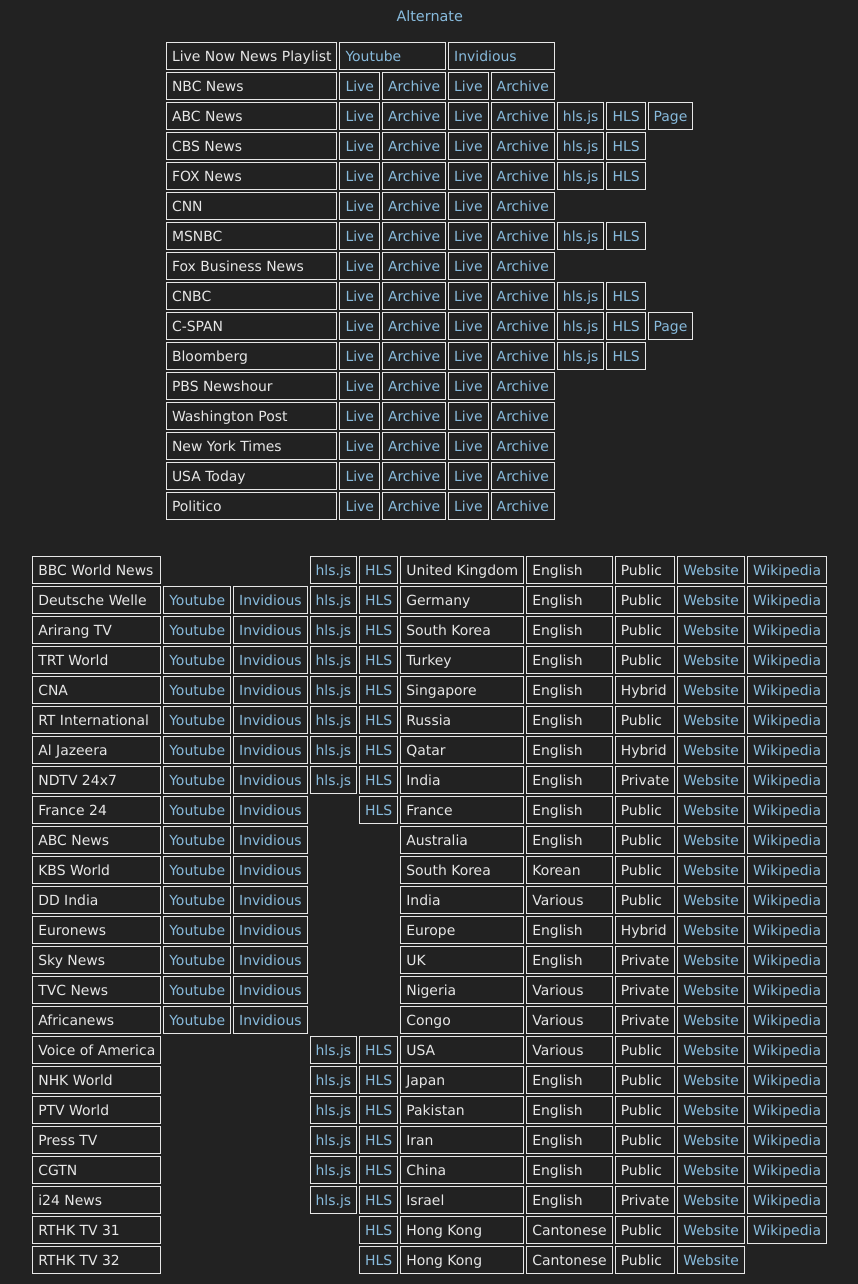
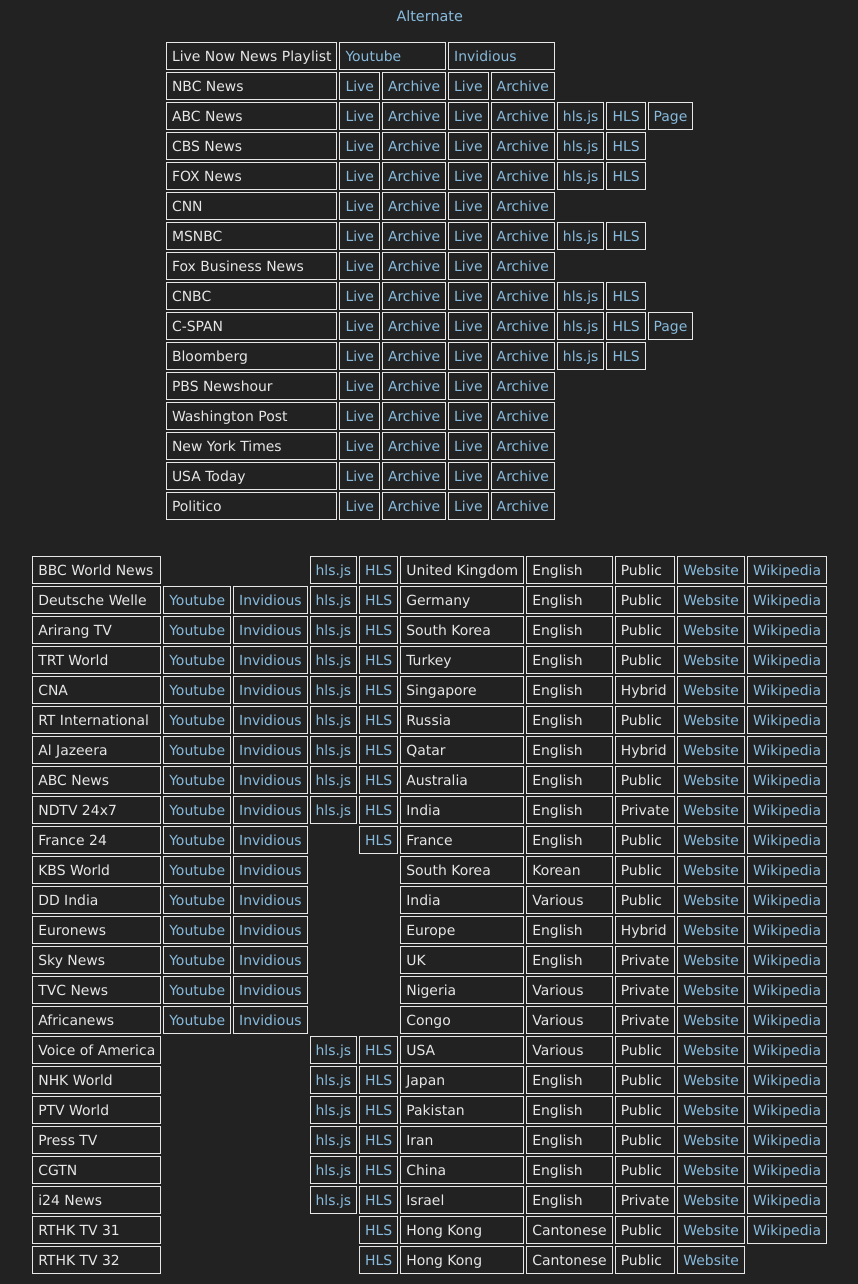
Before and after one commit to danburd/danburd.github.io, a Jekyll site: the page tvnews.html, which Jekyll copies as it is, in a window 1280 px wide. Shown: the whole page, without its empty margins (212-1070 px from the left). Built offline with Jekyll 4.4.1, drawn with Linux system fonts in a browser that asks for light colours.

Commit message:
Added ABC News HLS stream

```diff
--- a/tvnews.html
+++ b/tvnews.html
@@ -226,6 +226,18 @@
     <td><a href="https://en.wikipedia.org/wiki/Al_Jazeera_English">Wikipedia</a></td>
   </tr>
   <tr>
+    <td>ABC News</td>
+    <td><a href="https://www.youtube.com/channel/UCVgO39Bk5sMo66-6o6Spn6Q/live">Youtube</a></td>
+    <td><a href="https://invidio.us/channel/UCVgO39Bk5sMo66-6o6Spn6Q/live">Invidious</a></td>
+    <td><a href="/hlsjsvideo.html?stream=https://abc-iview-mediapackagestreams-2.akamaized.net/out/v1/6e1cc6d25ec0480ea099a5399d73bc4b/index.m3u8">hls.js</a></td>
+    <td><a href="https://abc-iview-mediapackagestreams-2.akamaized.net/out/v1/6e1cc6d25ec0480ea099a5399d73bc4b/index.m3u8">HLS</a></td>
+    <td>Australia</td>
+    <td>English</td>
+    <td>Public</td>
+    <td><a href="https://www.abc.net.au/news/">Website</a></td>
+    <td><a href="https://en.wikipedia.org/wiki/ABC_News_(Australia)">Wikipedia</a></td>
+  </tr>
+  <tr>
     <td>NDTV 24x7</td>
     <td><a href="https://www.youtube.com/c/NDTV/live">Youtube</a></td>
     <td><a href="https://invidio.us/channel/UCZFMm1mMw0F81Z37aaEzTUA/live">Invidious</a></td>
@@ -248,18 +260,6 @@
     <td>Public</td>
     <td><a href="https://www.france24.com/en/live">Website</a></td>
     <td><a href="https://en.wikipedia.org/wiki/France_24">Wikipedia</a></td>
-  </tr>
-  <tr>
-    <td>ABC News</td>
-    <td><a href="https://www.youtube.com/channel/UCVgO39Bk5sMo66-6o6Spn6Q/live">Youtube</a></td>
-    <td><a href="https://invidio.us/channel/UCVgO39Bk5sMo66-6o6Spn6Q/live">Invidious</a></td>
-    <td></td>
-    <td></td>
-    <td>Australia</td>
-    <td>English</td>
-    <td>Public</td>
-    <td><a href="https://www.abc.net.au/news/">Website</a></td>
-    <td><a href="https://en.wikipedia.org/wiki/ABC_News_(Australia)">Wikipedia</a></td>
   </tr>
   <tr>
     <td>KBS World</td>
```
